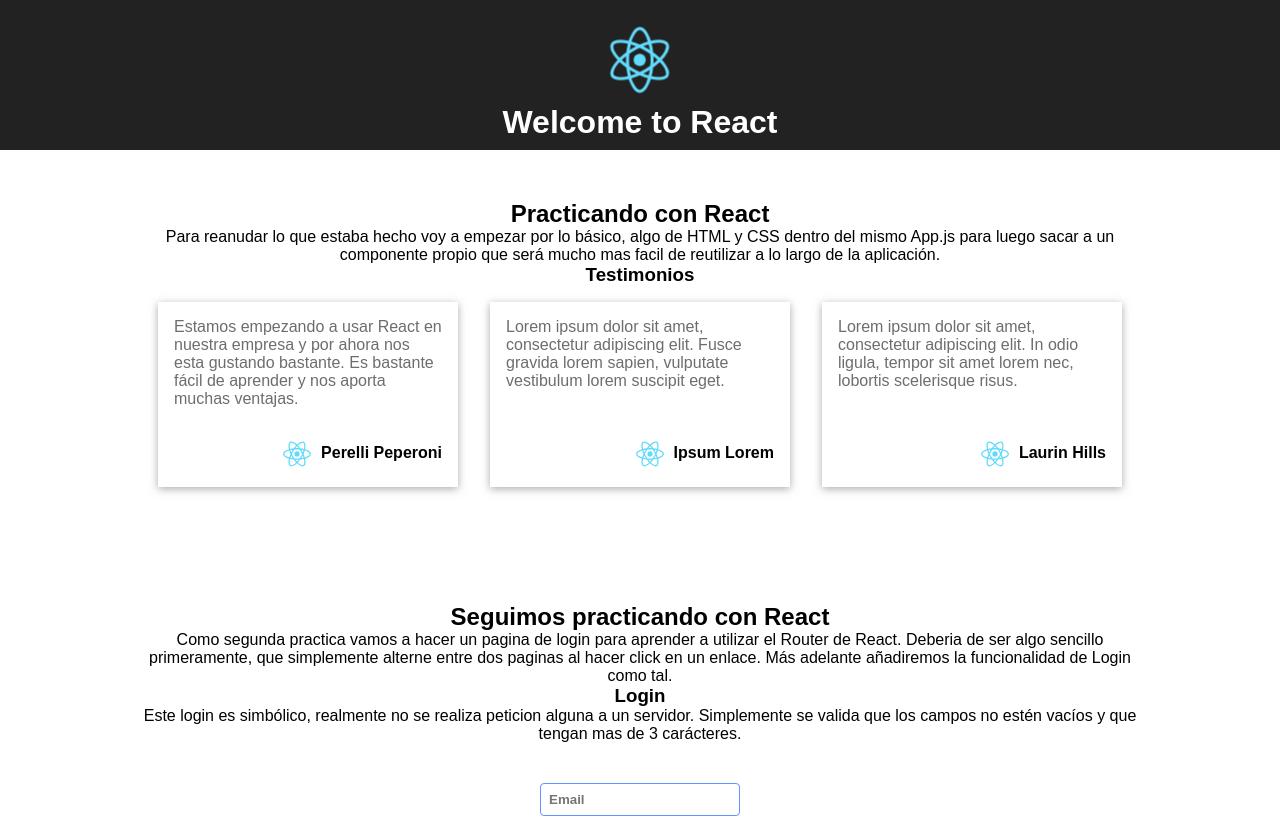
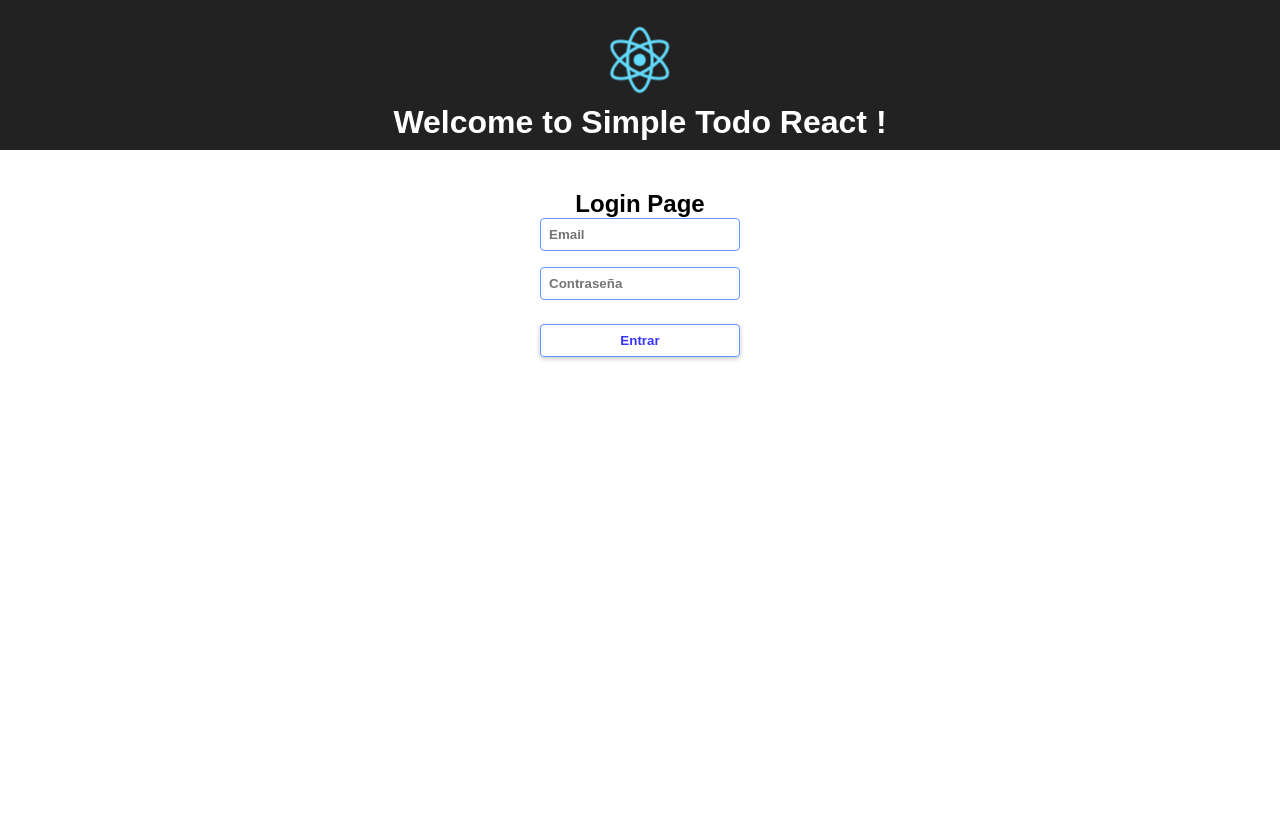
Before and after one commit to mrksph/my-react-app, a React (Create React App) app: page / in a window 1280 px wide. Shown: the top 818 px of the page. Built offline with nearby package versions, Linux system fonts and the light colour scheme.

Commit message:
Removed everything from App's render function to start from scratch. Only Header and Login components

```diff
--- a/src/components/app/App.js
+++ b/src/components/app/App.js
@@ -51,49 +51,7 @@ class App extends Component {
 		return (
 			<div className="App">
 				<Header/>
-
-				<div className="practice">
-					<div className="intro">
-						<h2 className="title">
-							Practicando con React
-						</h2>
-
-						<p className="subtitle">
-							Para reanudar lo que estaba hecho voy a empezar por lo básico, algo de HTML y CSS dentro del mismo App.js
-							para luego sacar a un componente propio que será mucho mas facil de reutilizar a lo largo de la
-							aplicación.
-						</p>
-
-						<h3>Testimonios</h3>
-
-						<TestimonialsList testimonials={this.state.testimonials}/>
-					</div>
-				</div>
-
-				<div className="practice">
-					<div className="intro">
-						<h2 className="title">
-							Seguimos practicando con React
-						</h2>
-
-						<p className="subtitle">
-							Como segunda practica vamos a hacer un pagina de login para aprender a utilizar el Router de React.
-							Deberia de ser algo sencillo primeramente, que simplemente alterne entre dos paginas al hacer click en un
-							enlace. Más adelante añadiremos la funcionalidad de Login como tal.
-						</p>
-
-						<h3>Login</h3>
-
-						<p>
-							Este login es simbólico, realmente no se realiza peticion alguna a un servidor. Simplemente se valida que
-							los campos no estén vacíos y que tengan mas de 3 carácteres.
-						</p>
-
-						<Login childProps={this.state.nav}/>
-					</div>
-				</div>
-
-				<Footer/>
+				<Login childProps={this.state.nav}/>
 			</div>
 		);
 	}
--- a/src/components/header/header-view.js
+++ b/src/components/header/header-view.js
@@ -7,7 +7,7 @@ class Header extends Component {
 	render() {
 		return <header className="App-header">
 			<img src={logo} className="App-logo" alt="logo"/>
-			<h1 className="App-title">Welcome to React</h1>
+			<h1 className="App-title">Welcome to Simple Todo React !</h1>
 		</header>
 	}
 
--- a/src/components/login/login-view.js
+++ b/src/components/login/login-view.js
@@ -14,6 +14,7 @@ class Login extends Component {
 
 	render() {
 		return <div className="login-container">
+			<h2>Login Page</h2>
 			<form className="login-form" onSubmit={this.handleSubmit}>
 				<input type="text" placeholder="Email" onChange={this.handleChange} id="email" value={this.state.email}/>
 				<input type="text" placeholder="Contraseña" onChange={this.handleChange} id="password"
```
